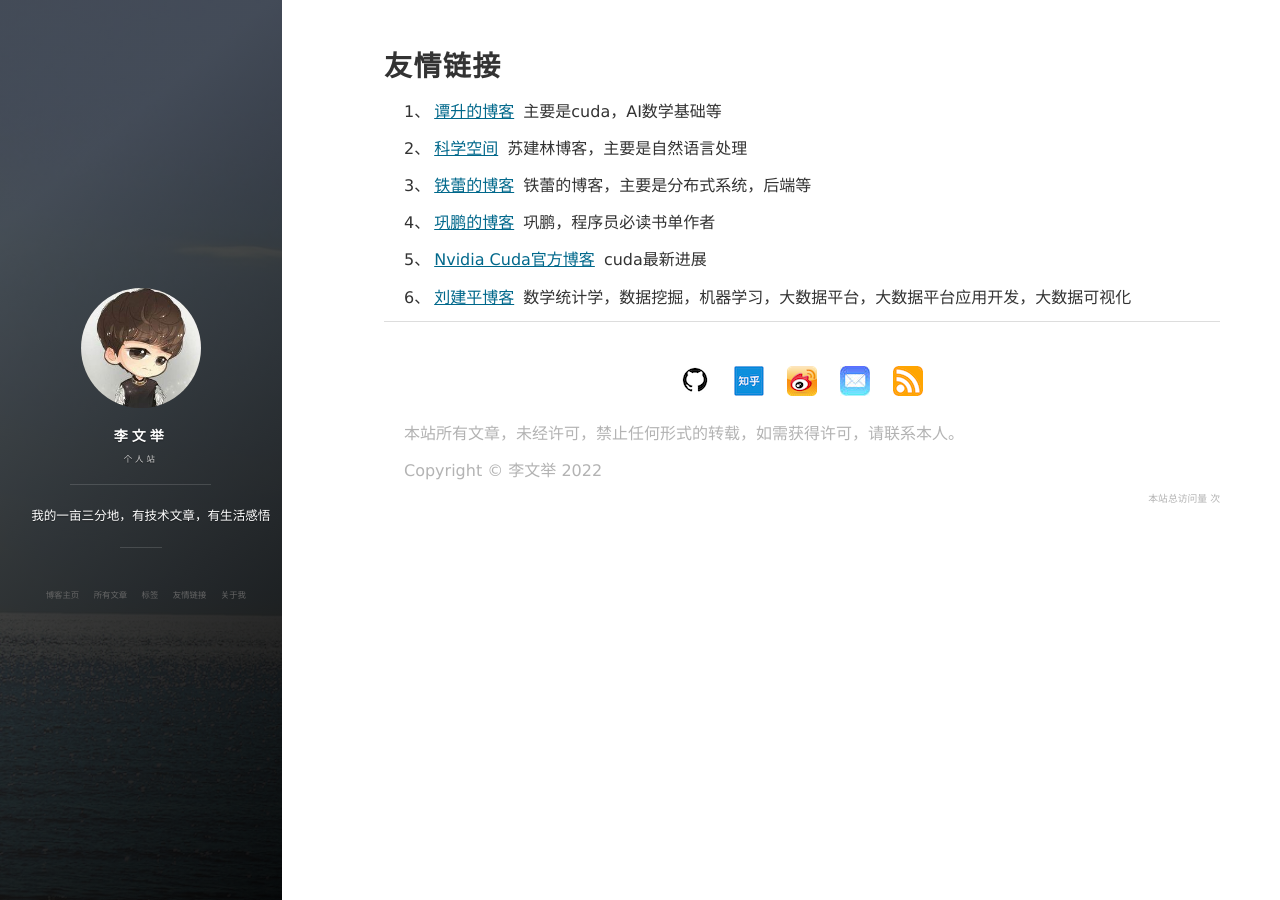
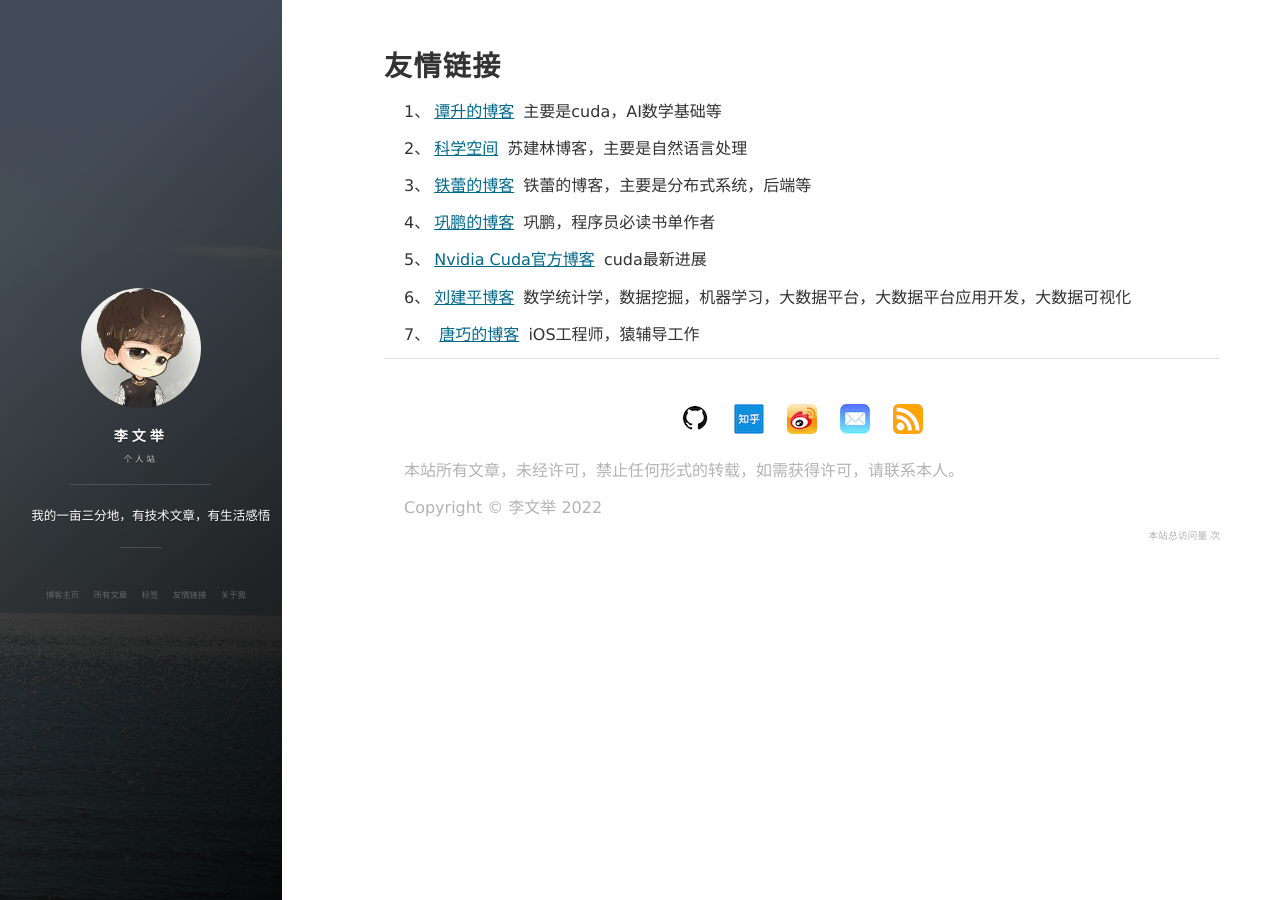
Before and after one commit to liwenju0/liwenju0.github.io, a Jekyll site: the page built from friendlinks.md, in a window 1280 px wide. Built offline with Jekyll 4.4.1, drawn with Linux system fonts in a browser that asks for light colours; nearby versions of some CDN libraries; comment, search, counter and statistics services are not loaded.

Commit message:
添加唐巧的博客

```diff
--- a/friendlinks.md
+++ b/friendlinks.md
@@ -15,3 +15,5 @@ title: 友情链接
 
 
 6、[刘建平博客](https://www.cnblogs.com/pinard/) 数学统计学，数据挖掘，机器学习，大数据平台，大数据平台应用开发，大数据可视化
+
+7、 [唐巧的博客](https://blog.devtang.com/)   iOS工程师，猿辅导工作
```
